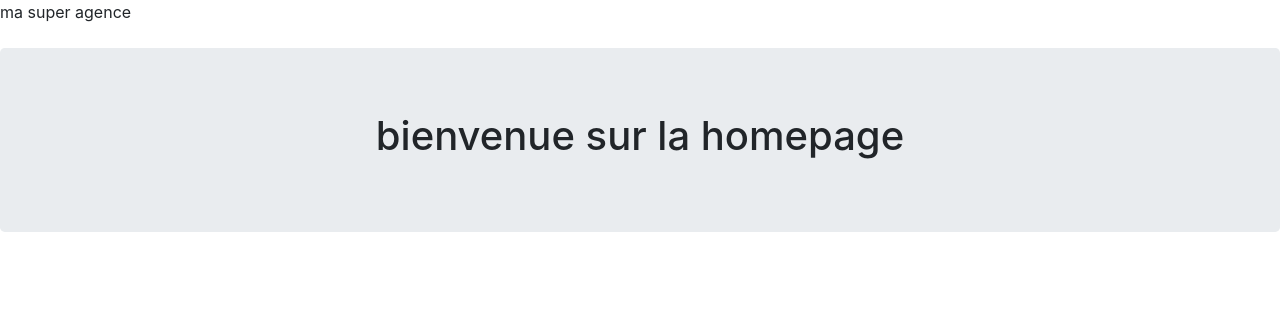
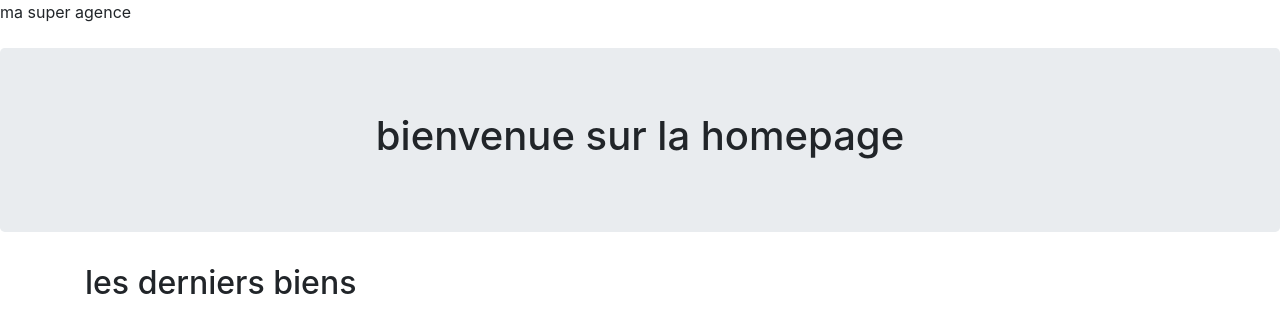
Before and after one commit to dominguez-tony/agence_immobiliere, a Symfony app: template templates/pages/home.html.twig in a window 1280 px wide. Shown: the part 56-389 px from the top of the page. Run offline with Twig, Linux system fonts and the light colour scheme; the template is opened without the code that fills it, so the values that code supplies are empty; some libraries are stand-ins or nearby versions.

Commit message:
template home1

```diff
--- a/templates/pages/home.html.twig
+++ b/templates/pages/home.html.twig
@@ -4,7 +4,33 @@
 <div class= "jumbotron text-center mt-4">
 <h1> bienvenue sur la homepage </h1>
 </div>
+<div class= "container">
+<h2>les derniers biens</h2>
+<div class="row flex">
+{% for property in properties %}
 
+<div class="col-3">
+
+<div>
+<div class="card">
+
+
+</div>
+
+ <div class="card-body">
+ <h5 class="card-title">
+ <a href="">{{ property.getTitle() }}</a>
+  </h5>
+<p class="card-text">{{ property.city}} {{ property.postalCode }} </p>
+<div class="text-primary">{{ property.prince | number_format('0', '', ' ') }} $
+</div>
+</div>
+
+
+{% endfor %}
+
+</div>
+</div>
 
 
 
```
